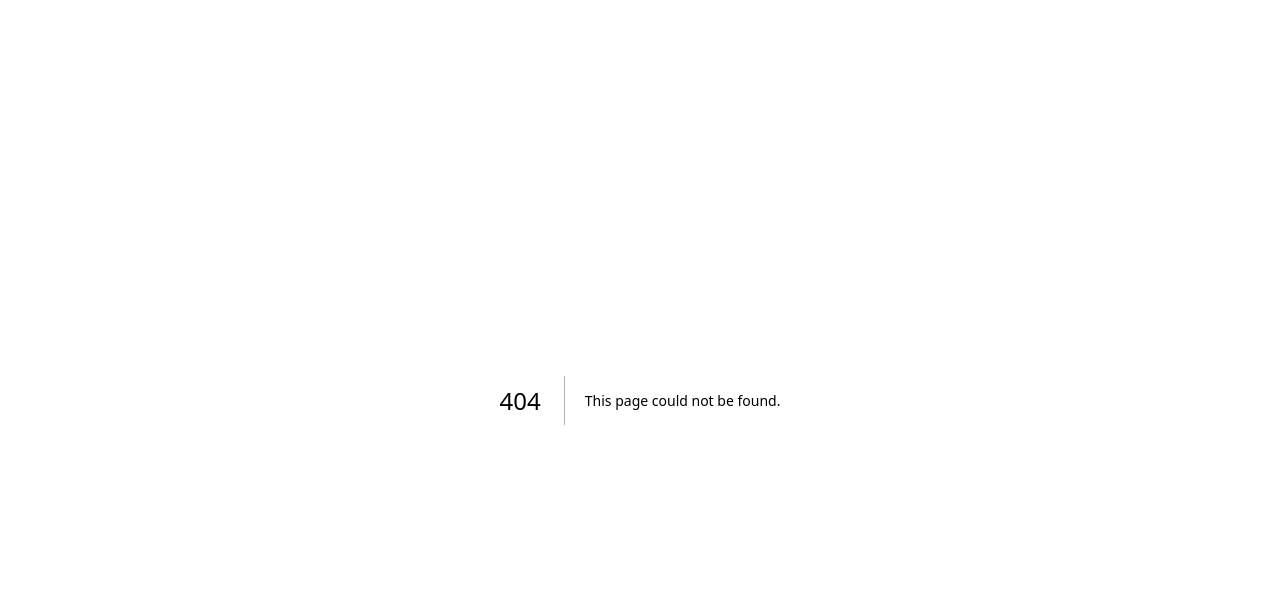
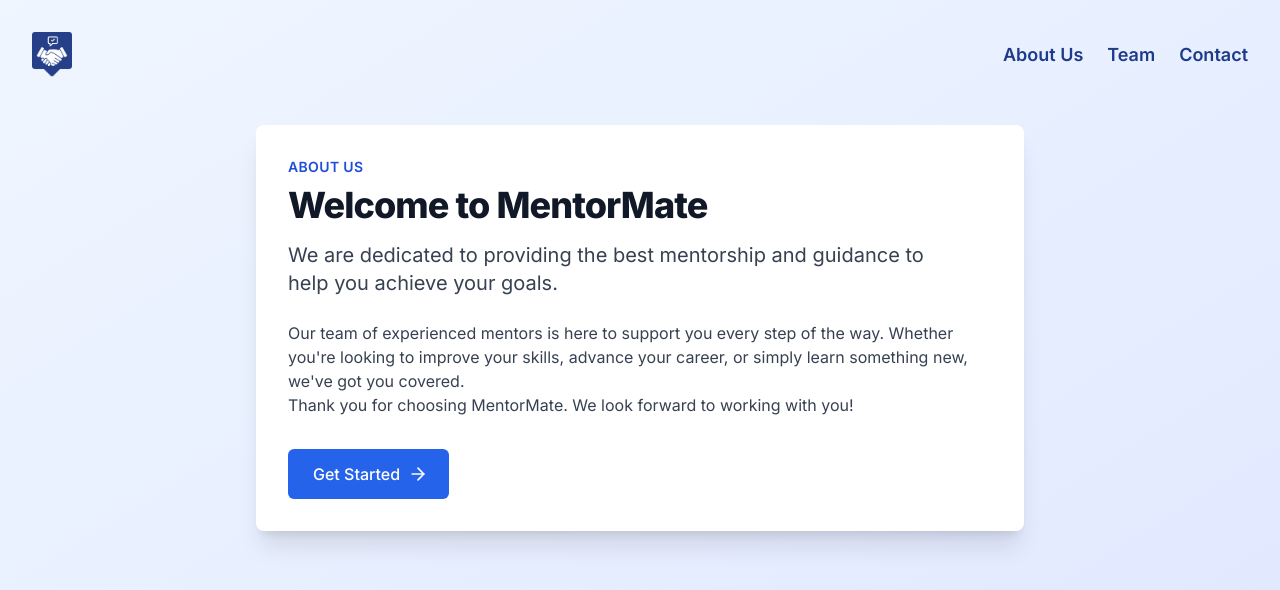
Before and after one commit to cyu60/MentorMate, a Next.js app: page /about in a window 1280 px wide. Before the commit this address had no page. Shown: the top 590 px of the page. Built offline with nearby package versions, Linux system fonts and the light colour scheme.

Commit message:
updated pages + fix issues

```diff
--- /dev/null
+++ b/app/about/page.tsx
@@ -0,0 +1,54 @@
+import type React from "react"
+import Link from "next/link"
+// import Image from "next/image"
+import { ArrowRight } from "lucide-react"
+import { Navbar } from "@/components/navbar";
+
+const AboutPage: React.FC = () => {
+    return (
+        <div className="min-h-screen bg-gradient-to-br from-blue-50 to-indigo-100 ">
+            <Navbar />
+            <div className="flex items-center justify-center p-4">
+                <div className="max-w-3xl w-full bg-white rounded-lg shadow-xl overflow-hidden">
+                    <div className="md:flex">
+                    <div className="md:flex-shrink-0">
+                        {/* <Image
+                            className="h-48 w-full object-cover md:w-48"
+                            src="/mentormate.png"
+                            alt="MentorMate"
+                            width={192}
+                            height={192}
+                        /> */}
+                    </div>
+                    <div className="p-8">
+                        <div className="uppercase tracking-wide text-sm text-blue-700 font-semibold">About Us</div>
+                        <h1 className="mt-2 text-3xl leading-8 font-extrabold tracking-tight text-gray-900 sm:text-4xl">
+                        Welcome to MentorMate
+                        </h1>
+                        <p className="mt-4 max-w-2xl text-xl text-gray-700">
+                        We are dedicated to providing the best mentorship and guidance to help you achieve your goals.
+                        </p>
+                        <div className="mt-6 prose prose-indigo prose-lg text-gray-700 mx-auto">
+                        <p>
+                            Our team of experienced mentors is here to support you every step of the way. Whether you&apos;re looking to
+                            improve your skills, advance your career, or simply learn something new, we&apos;ve got you covered.
+                        </p>
+                        <p>Thank you for choosing MentorMate. We look forward to working with you!</p>
+                        </div>
+                        <div className="mt-8">
+                        <Link href="/">
+                            <a className="inline-flex items-center px-6 py-3 border border-transparent text-base font-medium rounded-md text-white bg-blue-600 hover:bg-blue-700 transition-colors duration-300">
+                                Get Started
+                                <ArrowRight className="ml-2 -mr-1 h-5 w-5" aria-hidden="true" />
+                            </a>
+                        </Link>
+                        </div>
+                    </div>
+                    </div>
+                </div>
+            </div>
+        </div>
+    )
+}
+
+export default AboutPage
--- a/app/page.tsx
+++ b/app/page.tsx
@@ -6,7 +6,7 @@ import { Navbar } from "@/components/navbar";
 
 export default function HomePage() {
   return (
-    <div className="absolute inset-0 w-full h-full bg-gradient-to-b from-white to-blue-100" >
+    <div className="min-h-screen w-full bg-gradient-to-b from-white to-blue-100" >
       <Navbar />
       {/* <BackgroundBeams /> */}
       <Hero />
--- a/components/navbar.tsx
+++ b/components/navbar.tsx
@@ -29,13 +29,13 @@ export function Navbar() {
 
                 {/* Menu items (right-aligned) */}
                 <div className="hidden sm:flex gap-6">
-                <Link href="/" className="text-lg font-semibold hover:text-blue-300 transition-colors duration-300">
+                <Link href="/about" className="text-lg font-semibold hover:text-blue-300 transition-colors duration-300">
                     About Us
                 </Link>
                 <Link href="/teams" className="text-lg font-semibold hover:text-blue-300 transition-colors duration-300">
                     Team
                 </Link>
-                <Link href="/" className="text-lg font-semibold hover:text-blue-300 transition-colors duration-300">
+                <Link href="mailto:chinat@stanford.edu" className="text-lg font-semibold hover:text-blue-300 transition-colors duration-300">
                     Contact
                 </Link>
                 </div>
```
Also changed, not shown: public/img/mentormate.png (added), public/sw.js.
